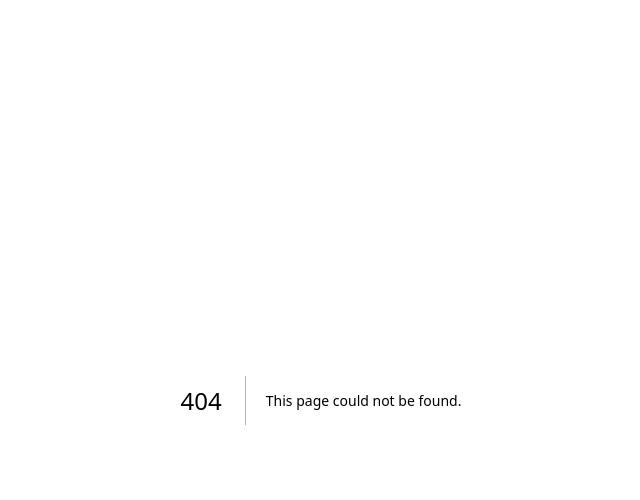
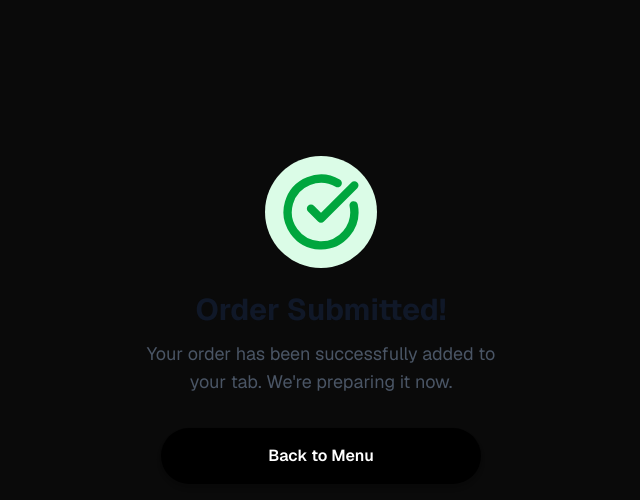
Before and after one commit to bubuding0809/project-bar, a Next.js app: page /confirmed in a window 1280 px wide. Before the commit this address had no page. Shown: the top 500 px of the page, without its empty margins (319-959 px from the left). Built offline with nearby package versions, Linux system fonts and the light colour scheme.

Commit message:
feat: implement M5 Confirmed screen

```diff
--- a/src/app/cart/page.tsx
+++ b/src/app/cart/page.tsx
@@ -63,7 +63,7 @@ export default function CartPage() {
               <div>
                 <h3 className="font-medium text-blue-900">Payment at End of Night</h3>
                 <p className="text-sm text-blue-700 mt-1">
-                  Your order will be added to your tab. You can settle your bill at the counter when you're ready to leave.
+                  Your order will be added to your tab. You can settle your bill at the counter when you&apos;re ready to leave.
                 </p>
               </div>
             </CardContent>
--- /dev/null
+++ b/src/app/confirmed/page.tsx
@@ -0,0 +1,34 @@
+"use client";
+
+import { useCartStore } from "@/store/useCartStore";
+import { CheckCircle } from "lucide-react";
+import { useRouter } from "next/navigation";
+
+export default function ConfirmedPage() {
+  const router = useRouter();
+  const clearCart = useCartStore((state) => state.clearCart);
+
+  const handleBackToMenu = () => {
+    clearCart();
+    router.push("/menu");
+  };
+
+  return (
+    <div className="flex flex-col items-center justify-center min-h-[80vh] px-4 text-center">
+      <div className="mb-6 rounded-full bg-green-100 p-4">
+        <CheckCircle className="w-20 h-20 text-green-600" strokeWidth={2.5} />
+      </div>
+      <h1 className="text-3xl font-bold mb-3 text-gray-900">Order Submitted!</h1>
+      <p className="text-lg text-gray-600 mb-8 max-w-sm">
+        Your order has been successfully added to your tab. We&apos;re preparing it now.
+      </p>
+
+      <button
+        onClick={handleBackToMenu}
+        className="px-8 py-4 bg-black text-white font-semibold rounded-full hover:bg-gray-800 transition-colors w-full max-w-xs shadow-md"
+      >
+        Back to Menu
+      </button>
+    </div>
+  );
+}
--- a/src/components/menu/FloatingCartButton.tsx
+++ b/src/components/menu/FloatingCartButton.tsx
@@ -3,8 +3,10 @@
 import React from 'react';
 import { useCartStore, selectTotalPrice } from '@/store/useCartStore';
 import { Button } from '@/components/ui/button';
+import { useRouter } from 'next/navigation';
 
 export const FloatingCartButton = () => {
+  const router = useRouter();
   const items = useCartStore((state) => state.items);
   const totalPrice = useCartStore(selectTotalPrice);
 
@@ -12,7 +14,10 @@ export const FloatingCartButton = () => {
 
   return (
     <div className="fixed bottom-20 left-0 w-full px-6 flex justify-center z-50">
-      <Button className="w-full max-w-[345px] rounded-full h-14 text-base font-semibold shadow-lg">
+      <Button
+        onClick={() => router.push('/cart')}
+        className="w-full max-w-[345px] rounded-full h-14 text-base font-semibold shadow-lg"
+      >
         Cart [{items.length} Items] — ${totalPrice.toFixed(2)}
       </Button>
     </div>
--- a/src/store/useCartStore.ts
+++ b/src/store/useCartStore.ts
@@ -14,6 +14,7 @@ export type CartItemInput = Omit<CartItem, 'cartItemId'>;
 interface CartState {
   items: CartItem[];
   addItem: (item: CartItemInput) => void;
+  clearCart: () => void;
 }
 
 export const selectTotalPrice = (state: CartState) =>
@@ -27,6 +28,7 @@ const areCustomizationsEqual = (c1?: CartItem['customizations'], c2?: CartItem['
 
 export const useCartStore = create<CartState>((set) => ({
   items: [],
+  clearCart: () => set({ items: [] }),
   addItem: (newItemInput) => set((state) => {
     const existingItemIndex = state.items.findIndex(
       (item) => item.id === newItemInput.id && areCustomizationsEqual(item.customizations, newItemInput.customizations)
```
Also changed, not shown: 1 other file (tests, documents, lock files or other folders).
